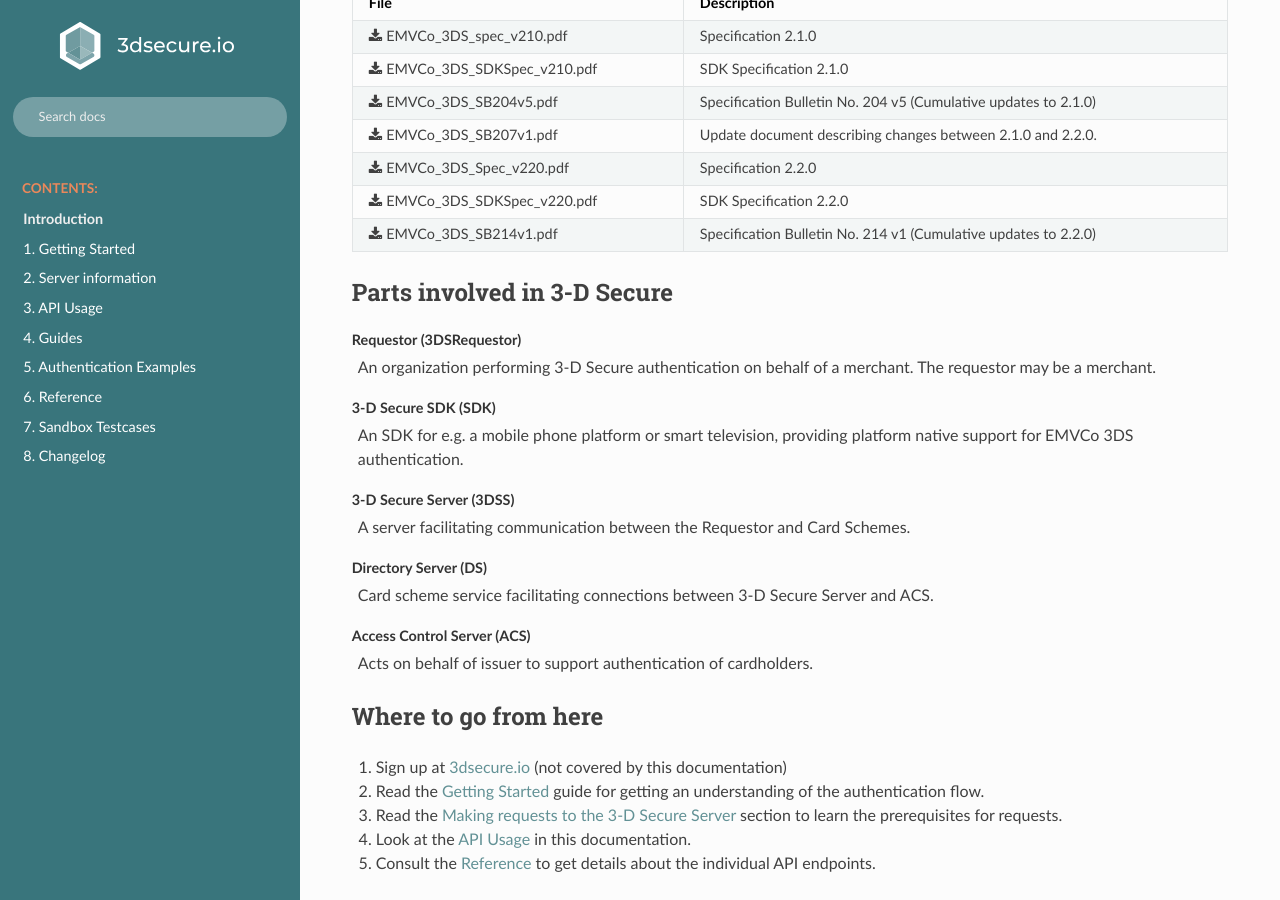
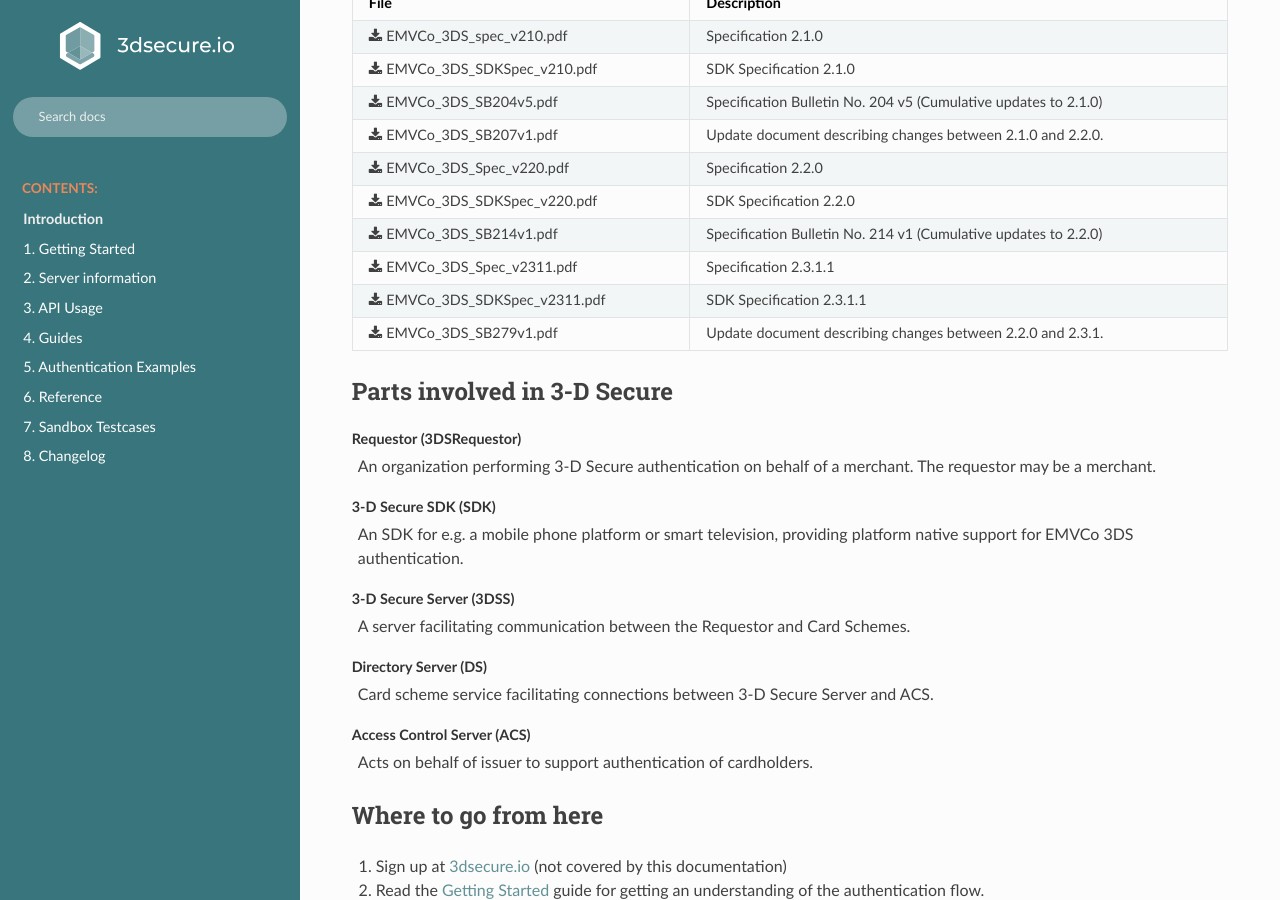
Before and after one commit to clearhaus/3DSv2-api-documentation, a Sphinx documentation site: the page built from source/index.rst, in a window 1280 px wide and 900 px high, scrolled down 1479 px. Built offline with Sphinx 7.4.7 and the Read the Docs theme 2.0.0, drawn with Linux system fonts in a browser that asks for light colours.

Commit message:
Add v2.3.1.1 docs

```diff
--- a/source/index.rst
+++ b/source/index.rst
@@ -21,7 +21,7 @@ Introduction
 This is the documentation for the 3-D Secure Server provided by `3dsecure.io`_.
 It is a Software as a Service (SaaS) implementation, offering a language-agnostic
 HTTP API integration. This service supports all active versions of 3-D Secure version 2
-(``2.1.0``, ``2.2.0``) and our goal was to make the documentation work on it’s own.
+(``2.1.0``, ``2.2.0``, ``2.3.1``) and our goal was to make the documentation work on it’s own.
 Nevertheless, you may need to refer to the specifications during the implementation.
 
 A 3-D Secure Server is used for *cardholder authentication*. An authentication
@@ -116,6 +116,15 @@ that you do not need to refer to the specification.
   * - :download:`EMVCo_3DS_SB214v1.pdf <specifications/EMVCo_3DS_SB214v1.pdf>`
     - Specification Bulletin No. 214 v1 (Cumulative updates to 2.2.0)
 
+  * - :download:`EMVCo_3DS_Spec_v2311.pdf <specifications/EMVCo_3DS_Spec_v2311.pdf>`
+    - Specification 2.3.1.1
+
+  * - :download:`EMVCo_3DS_SDKSpec_v2311.pdf <specifications/EMV_3DS_SDK-Spec_v2.3.1.1_20230530-1.pdf>`
+    - SDK Specification 2.3.1.1
+
+  * - :download:`EMVCo_3DS_SB279v1.pdf <specifications/EMVCo_3DS_SB279v1.pdf>`
+    - Update document describing changes between 2.2.0 and 2.3.1.
+
 Parts involved in 3-D Secure
 ============================
 
```
Also changed, not shown: 3 other files.
